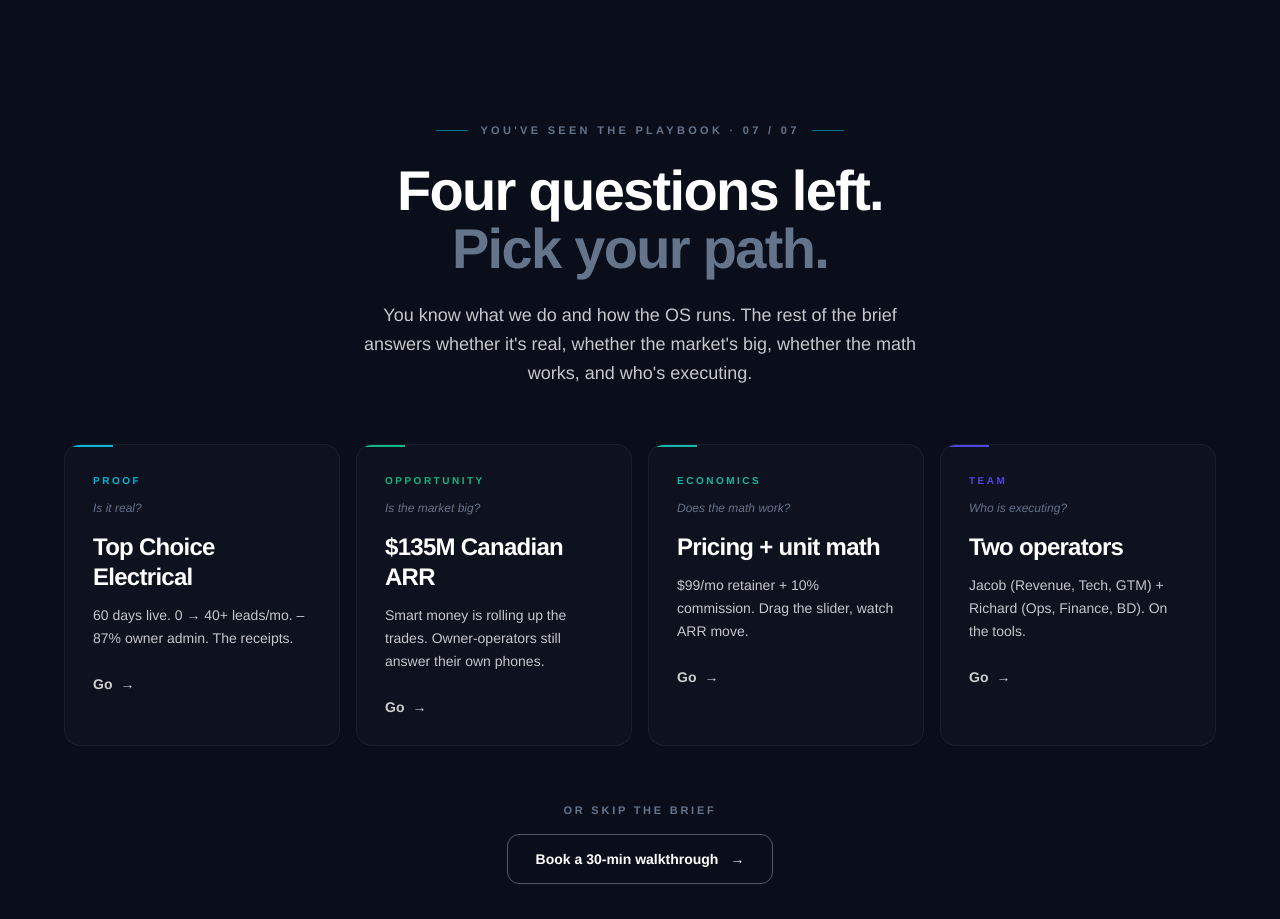
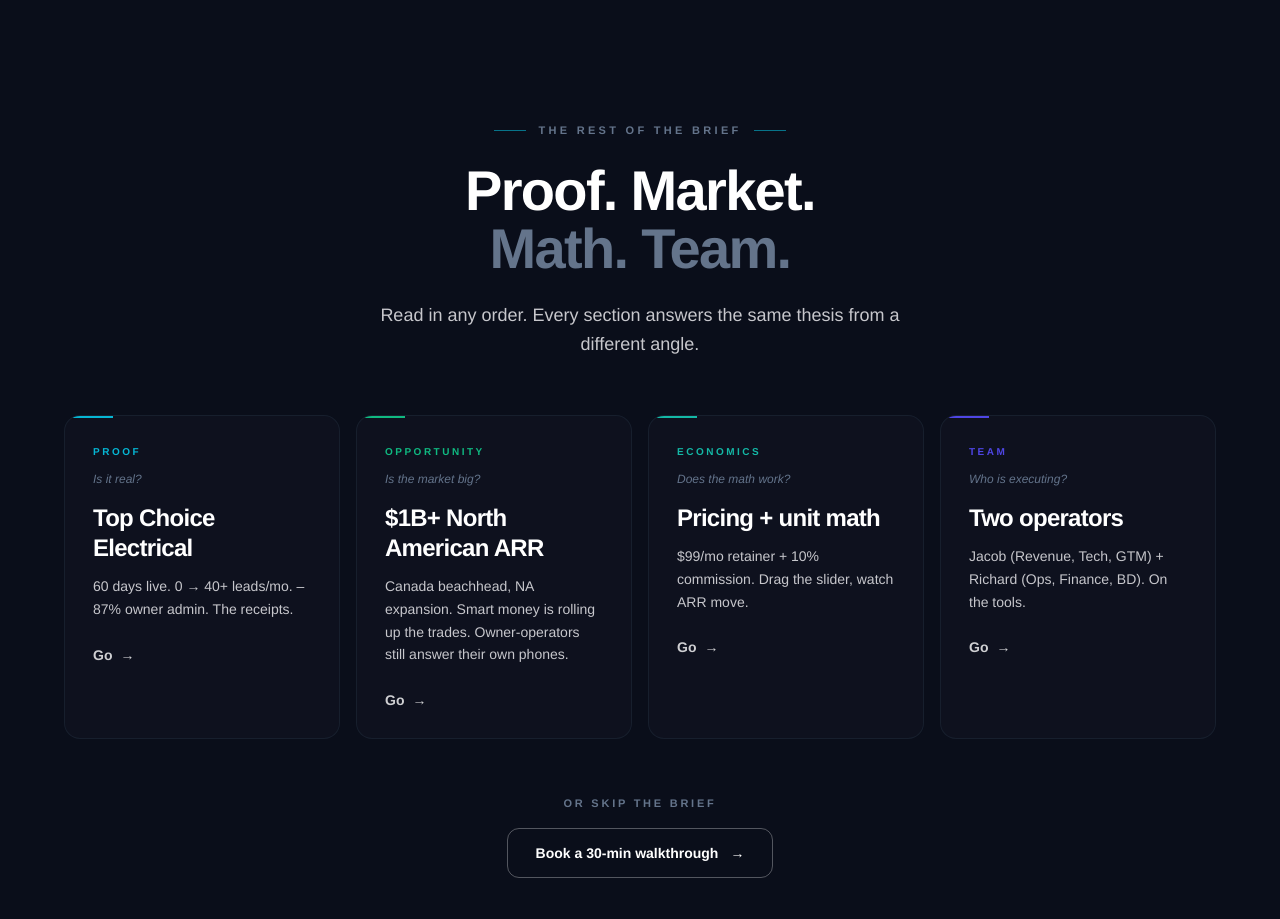
Before and after one commit to staybookt/staybookt-investor, a Next.js app: page / in a window 1280 px wide. Shown: the part 8760-9679 px from the top of the page. Built offline with nearby package versions, Linux system fonts and the light colour scheme.

Commit message:
v9.8 — FlywheelOS exit frame: "Proof. Market. Math. Team." (drop "Four questions left")

```diff
--- a/components/FlywheelOS.tsx
+++ b/components/FlywheelOS.tsx
@@ -688,16 +688,16 @@ export function FlywheelOS() {
         >
           <div className="inline-flex items-center gap-3 text-[11px] tracking-[0.3em] uppercase text-mute font-semibold mb-6">
             <span className="w-8 h-px bg-elec/60" />
-            <span>You&apos;ve seen the playbook · 07 / 07</span>
+            <span>The rest of the brief</span>
             <span className="w-8 h-px bg-elec/60" />
           </div>
           <h3 className="font-display text-[36px] sm:text-[56px] leading-[1.02] tracking-[-0.03em] mb-6">
-            Four questions left.
+            Proof. Market.
             <br />
-            <span className="text-mute">Pick your path.</span>
+            <span className="text-mute">Math. Team.</span>
           </h3>
           <p className="text-platinum-soft text-base sm:text-lg max-w-xl mx-auto leading-relaxed">
-            You know what we do and how the OS runs. The rest of the brief answers whether it&apos;s real, whether the market&apos;s big, whether the math works, and who&apos;s executing.
+            Read in any order. Every section answers the same thesis from a different angle.
           </p>
         </motion.div>
 
@@ -716,8 +716,8 @@ export function FlywheelOS() {
               href: '/opportunity',
               question: 'Is the market big?',
               eyebrow: 'OPPORTUNITY',
-              title: '$135M Canadian ARR',
-              desc: 'Smart money is rolling up the trades. Owner-operators still answer their own phones.',
+              title: '$1B+ North American ARR',
+              desc: 'Canada beachhead, NA expansion. Smart money is rolling up the trades. Owner-operators still answer their own phones.',
               color: '#10B981',
             },
             {
```
